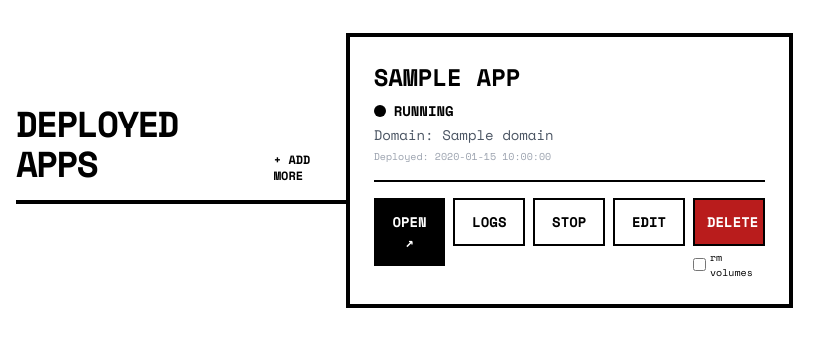
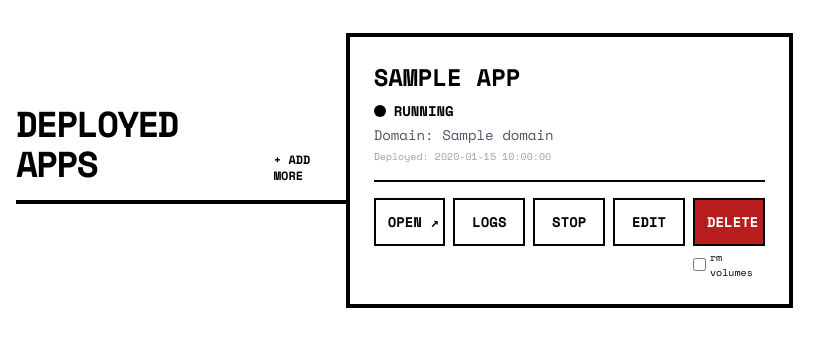
Before and after one commit to sounddrill31/NASy-Peasy-Dashboard, a Flask app: template templates/deployed.html in a window 1280 px wide. Shown: the part 230-577 px from the top of the page, without its empty margins (0-840 px from the left). Run offline with Flask 3, Linux system fonts and the light colour scheme; the template is opened without the code that fills it: most values are stand-ins (such as "Sample title", 1, 10 or a date in 2020); some libraries are stand-ins or nearby versions.

Commit message:
Standardize deployed button styles: match Open/Start outline style to Logs/Stop/Edit, add text-center whitespace-nowrap

```diff
--- a/templates/deployed.html
+++ b/templates/deployed.html
@@ -28,14 +28,14 @@
             {% if app.port and app.status == 'running' %}
             <form method="GET" action="{% if app.domain %}https://{{ app.domain }}/{% elif main_domain %}https://{{ request.host.split(':')[0] }}:{{ app.port }}{% else %}http://{{ request.host.split(':')[0] }}:{{ app.port }}{% endif %}" target="_blank" class="flex-1 min-w-[70px]">
                 <button type="submit"
-                        class="w-full bg-black text-white font-bold p-2 sm:p-3 border-2 border-black hover:bg-white hover:text-black transition-colors uppercase text-[10px] sm:text-sm">
+                        class="w-full bg-white text-black font-bold p-2 sm:p-3 border-2 border-black hover:bg-black hover:text-white transition-colors uppercase text-[10px] sm:text-sm text-center whitespace-nowrap">
                     Open &nearr;
                 </button>
             </form>
             {% endif %}
             <form method="GET" action="{{ url_for('apps.deployed_logs', name=app.folder) }}" class="flex-1 min-w-[70px]">
                 <button type="submit"
-                        class="w-full bg-white text-black font-bold p-2 sm:p-3 border-2 border-black hover:bg-black hover:text-white transition-colors uppercase text-[10px] sm:text-sm">
+                        class="w-full bg-white text-black font-bold p-2 sm:p-3 border-2 border-black hover:bg-black hover:text-white transition-colors uppercase text-[10px] sm:text-sm text-center whitespace-nowrap">
                     Logs
                 </button>
             </form>
@@ -43,7 +43,7 @@
             <form method="POST" action="{{ url_for('apps.deployed_down', name=app.folder) }}" class="flex-1 min-w-[70px]">
                 <input type="hidden" name="csrf_token" value="{{ csrf_token() }}">
                 <button type="submit" onclick="return confirm('Stop {{ app.name }}?')"
-                        class="w-full bg-white text-black font-bold p-2 sm:p-3 border-2 border-black hover:bg-black hover:text-white transition-colors uppercase text-[10px] sm:text-sm">
+                        class="w-full bg-white text-black font-bold p-2 sm:p-3 border-2 border-black hover:bg-black hover:text-white transition-colors uppercase text-[10px] sm:text-sm text-center whitespace-nowrap">
                     Stop
                 </button>
             </form>
@@ -51,21 +51,21 @@
             <form method="POST" action="{{ url_for('apps.deployed_up', name=app.folder) }}" class="flex-1 min-w-[70px]">
                 <input type="hidden" name="csrf_token" value="{{ csrf_token() }}">
                 <button type="submit"
-                        class="w-full bg-black text-white font-bold p-2 sm:p-3 border-2 border-black hover:bg-white hover:text-black transition-colors uppercase text-[10px] sm:text-sm">
+                        class="w-full bg-white text-black font-bold p-2 sm:p-3 border-2 border-black hover:bg-black hover:text-white transition-colors uppercase text-[10px] sm:text-sm text-center whitespace-nowrap">
                     Start
                 </button>
             </form>
             {% endif %}
             <form method="GET" action="{{ url_for('apps.app_detail', name=app.folder) }}" class="flex-1 min-w-[70px]">
                 <button type="submit"
-                        class="w-full bg-white text-black font-bold p-2 sm:p-3 border-2 border-black hover:bg-black hover:text-white transition-colors uppercase text-[10px] sm:text-sm">
+                        class="w-full bg-white text-black font-bold p-2 sm:p-3 border-2 border-black hover:bg-black hover:text-white transition-colors uppercase text-[10px] sm:text-sm text-center whitespace-nowrap">
                     Edit
                 </button>
             </form>
             <form method="POST" action="{{ url_for('apps.deployed_delete', name=app.folder) }}" class="flex-1 min-w-[70px]">
                 <input type="hidden" name="csrf_token" value="{{ csrf_token() }}">
                 <button type="submit" onclick="return confirm('Delete {{ app.name }}? This will remove all containers and data.')"
-                        class="w-full bg-red-700 text-white font-bold p-2 sm:p-3 border-2 border-black hover:bg-red-800 transition-colors uppercase text-[10px] sm:text-sm">
+                        class="w-full bg-red-700 text-white font-bold p-2 sm:p-3 border-2 border-black hover:bg-red-800 transition-colors uppercase text-[10px] sm:text-sm text-center whitespace-nowrap">
                     Delete
                 </button>
                 <label class="flex items-center justify-center gap-1 text-[8px] sm:text-[10px] mt-1 cursor-pointer select-none">
```
